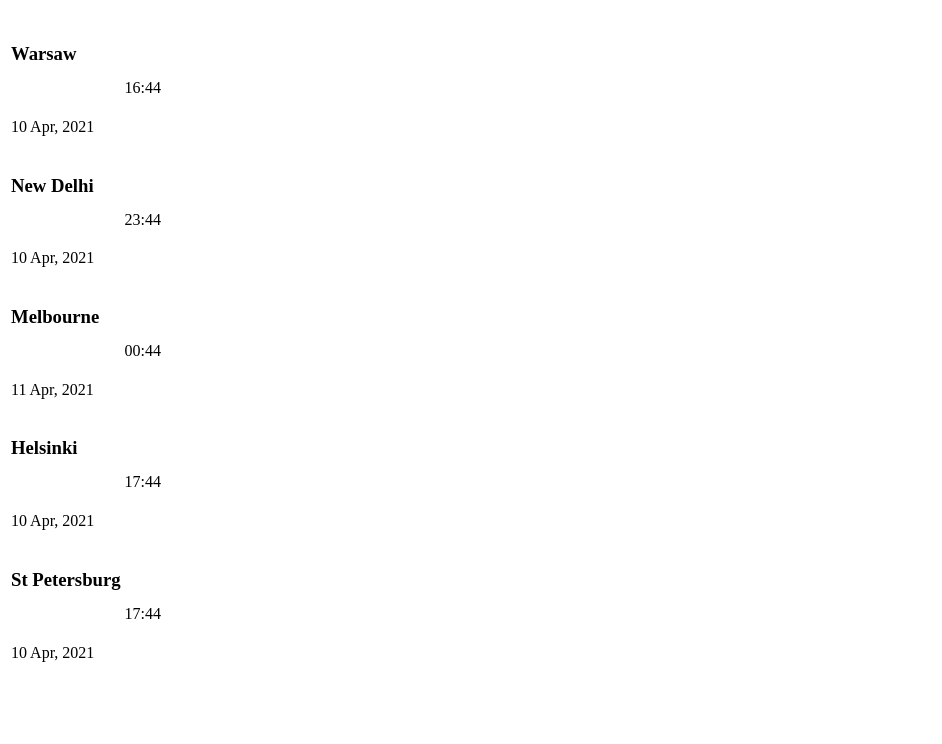
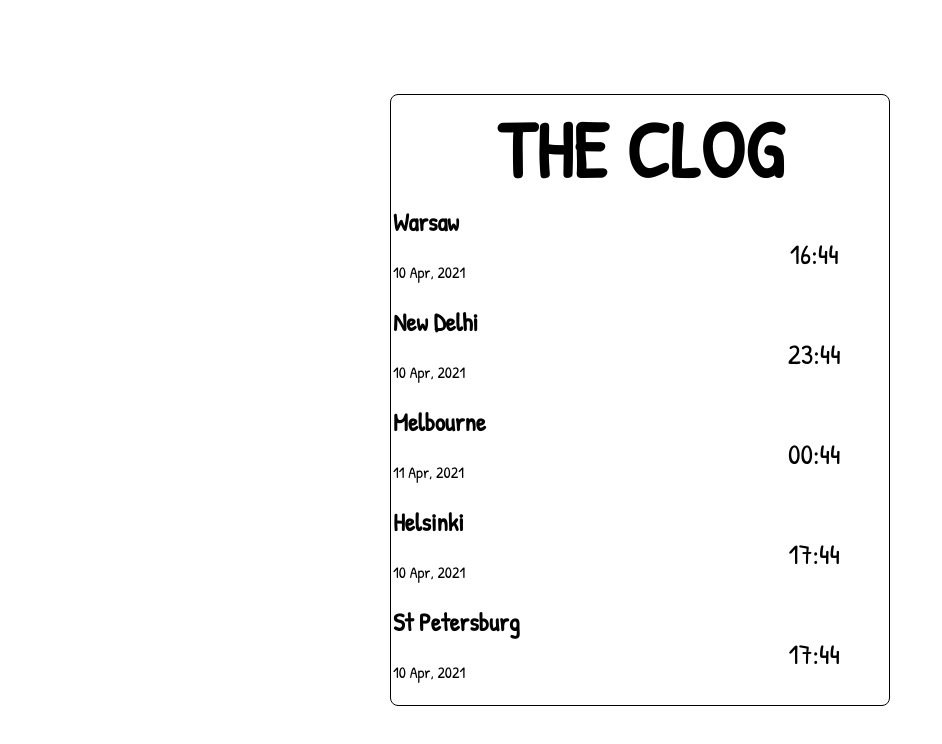
Before and after one commit to marekjudzinski/A-World-Clog, a plain HTML site: page index.html in a window 1280 px wide. Shown: the whole page, without its empty margins (0-942 px from the left). Drawn offline with Linux system fonts and the light colour scheme.

Commit message:
simple styling

```diff
--- a/clock.js
+++ b/clock.js
@@ -31,21 +31,22 @@ function theClockItself(){
         option.timeZone = cities[i].timeZone;
 
         let str = now.toLocaleString('en',option);
-        let splice = str.split(',')
+        let splice = str.split(',');
+
         let month = splice[0].split(' ')[0];
         let day = splice[0].split(' ')[1];
         let year = splice[1];
 
-        let DMY_combine = day+' '+month+','+year;
+        let DMY_combine = day + ' ' + month + ',' + year;
         let time = splice[2];
         let country = cities[i].city;
 
         const tr = document.createElement('tr');
-
-        tr.innerHTML=`<td>
+        tr.className = "tr";
+        tr.innerHTML=`<td class="td_cities">
                   <h3>${country}</h3><br><p>${DMY_combine}</p>
                   </td>
-                  <td><p class="time">${time}</p>
+                  <td class="td_time"><p class="time">${time}</p></td>
                   `
         timeContainer.appendChild(tr);
     }
--- a/index.html
+++ b/index.html
@@ -3,12 +3,15 @@
 <head>
     <meta charset="UTF-8">
     <link rel="stylesheet" href="main.css">
+    <link rel="preconnect" href="https://fonts.gstatic.com">
+    <link href="https://fonts.googleapis.com/css2?family=Patrick+Hand&display=swap" rel="stylesheet">
     <title>A-word-clog</title>
 </head>
 <body>
-    <div class="world_clock">
-        <h1></h1>
-        <table class="time-table" id="table"></table>
+    <div class="world_clock container">
+        <h1>THE CLOG</h1>
+        <table class="time-table" id="table">
+        </table>
     </div>
     <script src="clock.js"></script>
 </body>
--- a/main.css
+++ b/main.css
@@ -0,0 +1,56 @@
+*{
+    box-sizing: border-box;
+    margin: 0;
+    padding: 0;
+}
+body{
+    height: 100vh;
+    width: 100vw;
+    display: flex;
+    align-items: center;
+    justify-content: center;
+    font-family: 'Patrick Hand', cursive;
+}
+h1{
+    align-self: center;
+    font-size: 80px;
+}
+
+/*js class*/
+.time{
+    display: flex;
+    align-items: flex-end;
+    justify-content: center;
+    margin: 0;
+    font-size: 28px;
+}
+.td_cities{
+    display: flex;
+    flex-direction: column;
+    margin-bottom: 20px;
+}
+.td_time{
+
+}
+.tr{
+    border: 1px solid black;
+}
+h3{
+    font-size: 25px;
+}
+
+/*p{*/
+/*    margin-bottom: 20px;*/
+/*}*/
+
+.container{
+    width: 500px;
+    margin: 0 auto;
+}
+.world_clock{
+    border: 1px solid black;
+    border-radius: 8px;
+    display: flex;
+    justify-content: space-between;
+    flex-direction: column;
+}
```
